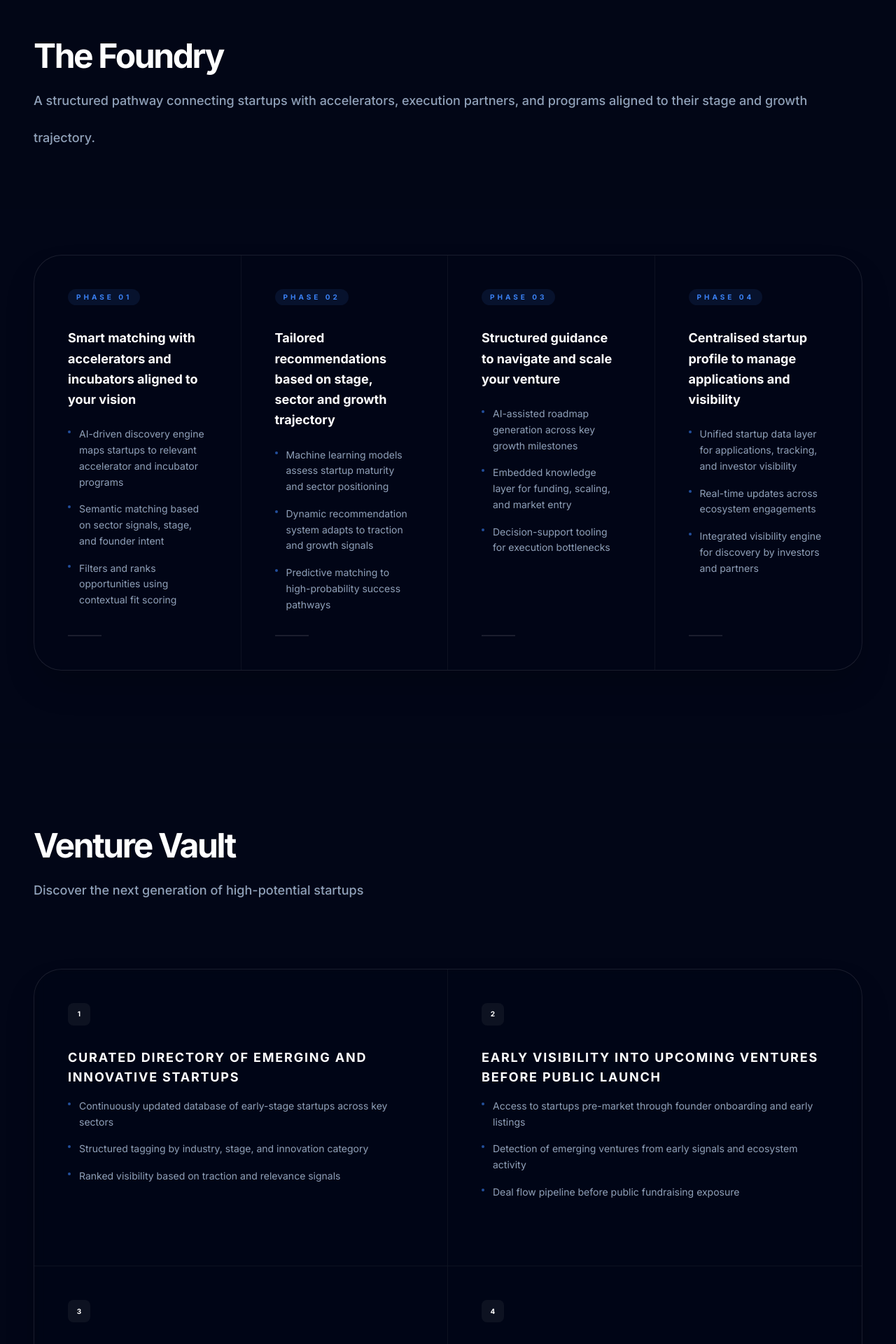
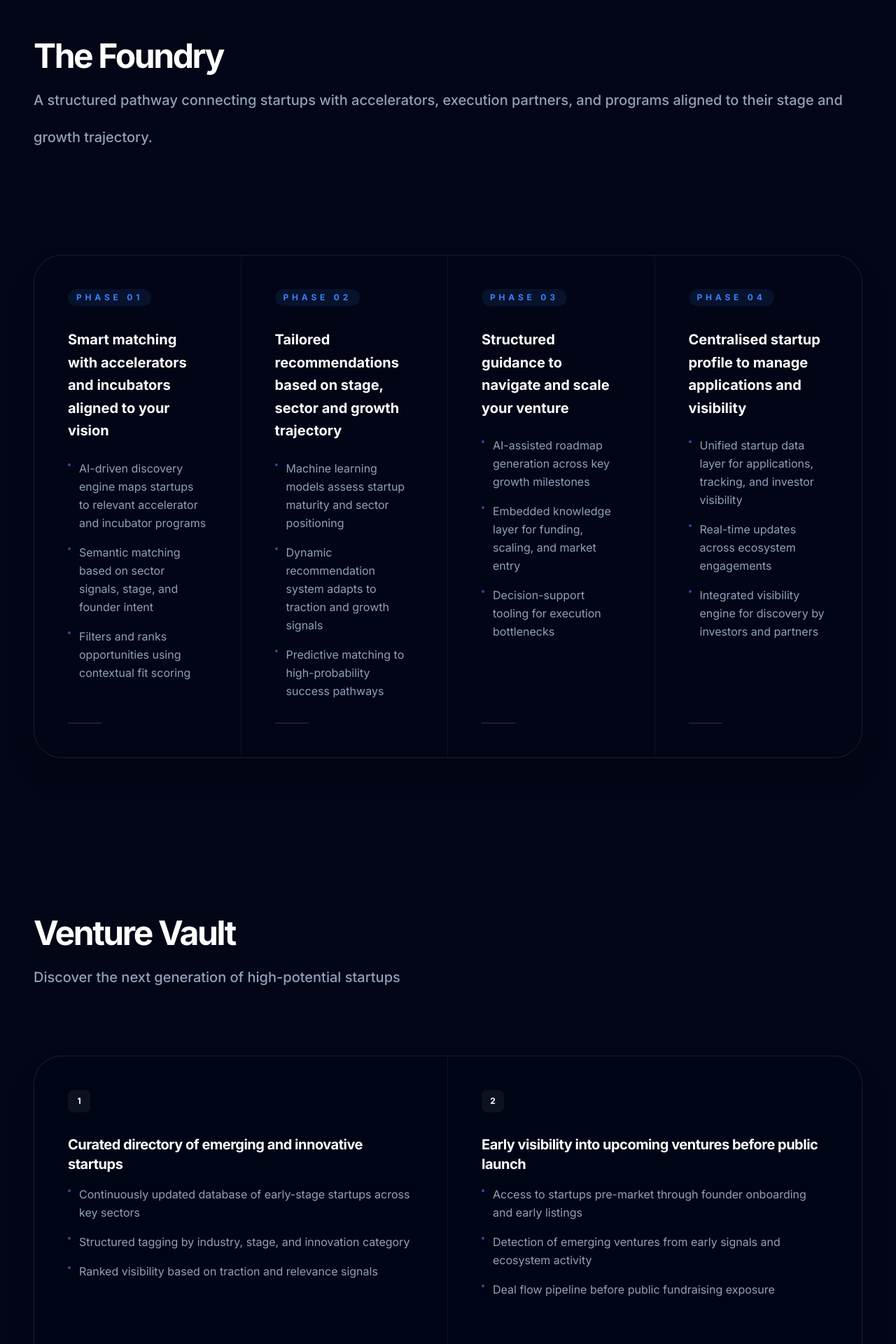
Before and after one commit to KelseySaul/cirqlelabs, a React (Vite) app: page / in a window 1280 px wide. Shown: the part 1480-3400 px from the top of the page at 70% size. Built offline with nearby package versions, Linux system fonts and the light colour scheme; a web font is replaced by a local one.

Commit message:
Update font sizes, casing for Venture Vault, and update CTA button text

```diff
--- a/src/App.tsx
+++ b/src/App.tsx
@@ -434,7 +434,7 @@ export default function App() {
           <div className="flex flex-col md:flex-row justify-between items-start md:items-end mb-16 md:mb-24 gap-8">
             <SectionHeading>
               The Foundry<br/>
-              <span className="text-sm md:text-lg font-medium text-slate-400 normal-case tracking-normal">
+              <span className="text-base md:text-xl font-medium text-slate-400 normal-case tracking-normal">
                 A structured pathway connecting startups with accelerators, execution partners, and programs aligned to their stage and growth trajectory.
               </span>
             </SectionHeading>
@@ -482,14 +482,14 @@ export default function App() {
                 } hover:bg-white/5`}
               >
                 <div className="flex items-center gap-4 mb-8">
-                  <div className="text-[10px] font-black tracking-[0.4em] text-brand-blue uppercase bg-brand-blue/10 px-3 py-1 rounded-full">
+                  <div className="text-xs font-black tracking-[0.4em] text-brand-blue uppercase bg-brand-blue/10 px-3 py-1 rounded-full">
                     Phase 0{idx + 1}
                   </div>
                 </div>
-                <h4 className="text-white font-bold mb-6 text-lg leading-relaxed font-inter">{phase.title}</h4>
+                <h4 className="text-white font-bold mb-6 text-xl leading-relaxed font-inter">{phase.title}</h4>
                 <ul className="space-y-4 mb-8">
                   {phase.bullets.map((bullet, bIdx) => (
-                    <li key={bIdx} className="flex items-start gap-3 text-sm text-slate-400 leading-relaxed">
+                    <li key={bIdx} className="flex items-start gap-3 text-base text-slate-400 leading-relaxed">
                       <div className="mt-1.5 w-1 h-1 rounded-full bg-brand-blue/60 shrink-0" />
                       {bullet}
                     </li>
@@ -510,7 +510,7 @@ export default function App() {
           <div className="mb-16 md:mb-24">
             <SectionHeading>
               Venture Vault<br/>
-              <span className="text-sm md:text-lg font-medium text-slate-400 normal-case tracking-normal">
+              <span className="text-base md:text-xl font-medium text-slate-400 normal-case tracking-normal">
                 Discover the next generation of high-potential startups
               </span>
             </SectionHeading>
@@ -560,14 +560,14 @@ export default function App() {
                 }`}
               >
                 <div className="flex items-center gap-4 mb-8">
-                  <div className="w-8 h-8 rounded-lg bg-white/5 text-white flex items-center justify-center text-[10px] font-black group-hover:bg-brand-blue transition-colors">
+                  <div className="w-8 h-8 rounded-lg bg-white/5 text-white flex items-center justify-center text-xs font-black group-hover:bg-brand-blue transition-colors">
                     {idx + 1}
                   </div>
                 </div>
-                <h4 className="text-white font-bold mb-4 uppercase text-lg tracking-widest">{item.title}</h4>
+                <h4 className="text-white font-bold mb-4 normal-case text-xl tracking-tight">{item.title}</h4>
                 <ul className="space-y-4 mb-8">
                   {item.bullets.map((bullet, bIdx) => (
-                    <li key={bIdx} className="flex items-start gap-3 text-sm text-slate-400 leading-relaxed">
+                    <li key={bIdx} className="flex items-start gap-3 text-base text-slate-400 leading-relaxed">
                       <div className="mt-1.5 w-1 h-1 rounded-full bg-brand-blue/60 shrink-0" />
                       {bullet}
                     </li>
@@ -596,7 +596,7 @@ export default function App() {
         <div className="max-w-7xl mx-auto relative z-10">
           <SectionHeading>
             The Cirqle<br/>
-            <span className="text-sm md:text-lg font-medium text-slate-400 normal-case tracking-normal">
+            <span className="text-base md:text-xl font-medium text-slate-400 normal-case tracking-normal">
               A network for capital and venture execution
             </span>
           </SectionHeading>
@@ -648,16 +648,16 @@ export default function App() {
                 <div className="absolute inset-0 bg-white/5 backdrop-blur-2xl rounded-[2.5rem] border border-white/10 shadow-2xl transition-all duration-500 group-hover:bg-white/10" />
                 <div className="relative p-10 md:p-12 h-full flex flex-col">
                   <div className="w-10 h-10 bg-brand-blue/10 rounded-2xl flex items-center justify-center mb-10 group-hover:bg-brand-blue transition-colors duration-500">
-                    <span className="text-brand-blue font-black text-sm group-hover:text-white transition-colors duration-500">
+                    <span className="text-brand-blue font-black text-base group-hover:text-white transition-colors duration-500">
                       <CountingNumber value={idx + 1} prefix="0" />
                     </span>
                   </div>
-                  <h4 className="text-white text-xl font-bold font-inter leading-relaxed mb-6">
+                  <h4 className="text-white text-2xl font-bold font-inter leading-relaxed mb-6">
                     {item.title}
                   </h4>
                   <ul className="space-y-4 mb-8">
                     {item.bullets.map((bullet, bIdx) => (
-                      <li key={bIdx} className="flex items-start gap-3 text-sm text-slate-400 leading-relaxed">
+                      <li key={bIdx} className="flex items-start gap-3 text-base text-slate-400 leading-relaxed">
                         <div className="mt-1.5 w-1 h-1 rounded-full bg-brand-blue/60 shrink-0" />
                         {bullet}
                       </li>
@@ -693,7 +693,7 @@ export default function App() {
             whileTap={{ scale: 0.95 }}
             className="px-8 py-4 bg-brand-blue text-white rounded-2xl font-black uppercase tracking-[0.2em] text-xs transition-all"
           >
-            Apply to Join
+            Join
           </motion.button>
         </div>
       </section>
```
